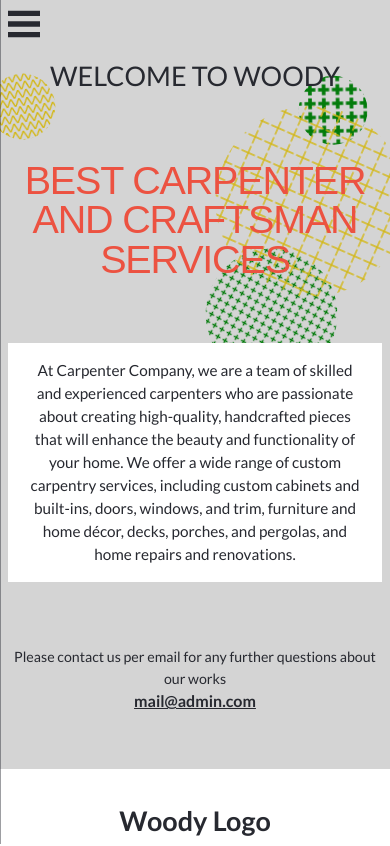
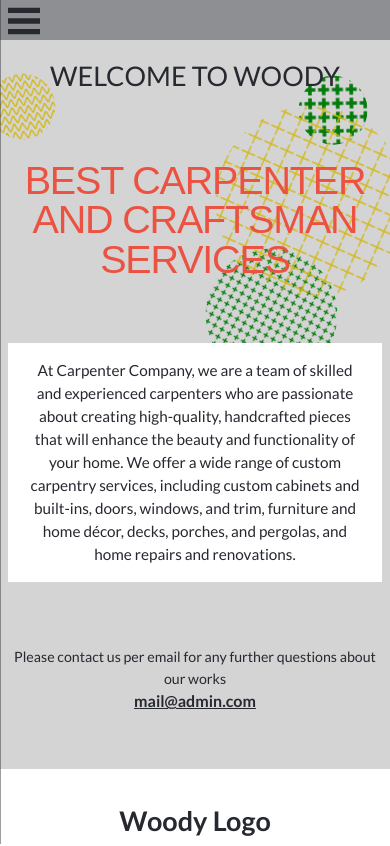
Before and after one commit to nyz83/Microverse-M1-Capstone, a website: page about.html in a window 390 px wide. Shown: the top 846 px of the page. Drawn offline with Linux system fonts and the light colour scheme.

Commit message:
add minor changes

```diff
--- a/index.css
+++ b/index.css
@@ -401,10 +401,18 @@ select {
 }
 
 @media (max-width: 768px) {
+  .primary-header {
+    position: fixed;
+    height: 40px;
+    width: 100%;
+    background-color: hsl(var(--clr-neutral-800) / 0.4);
+    z-index: 999;
+  }
+
   .mobile-nav-toggle {
     display: block;
     position: absolute;
-    top: 0.5rem;
+    top: 0.3rem;
     left: 0.5rem;
     width: 2rem;
     background-image: url('./assets/images/icon-menu-open.svg');
@@ -413,7 +421,7 @@ select {
     background-repeat: no-repeat;
     aspect-ratio: 1 / 1;
     border: transparent;
-    z-index: 9999;
+    z-index: 1000;
   }
 
   .mobile-nav-toggle[aria-expanded='true'] {
@@ -607,7 +615,7 @@ select {
   top: -0.8rem;
   left: -0.8rem;
   width: 70px;
-  background-image: url('/assets/images/icon-checkBoard.svg ');
+  background-image: url('./assets/images/icon-checkBoard.svg ');
   background-repeat: no-repeat;
   aspect-ratio: 1 / 1;
   z-index: -1;
@@ -689,7 +697,7 @@ select {
 .about-hero {
   --flow-spacer: 4rem;
 
-  background-image: url('/assets/images/pic-about-hero-bg.svg');
+  background-image: url('./assets/images/pic-about-hero-bg.svg');
   background-size: cover;
   background-repeat: no-repeat;
 }
```
Also changed, not shown: README.md.
